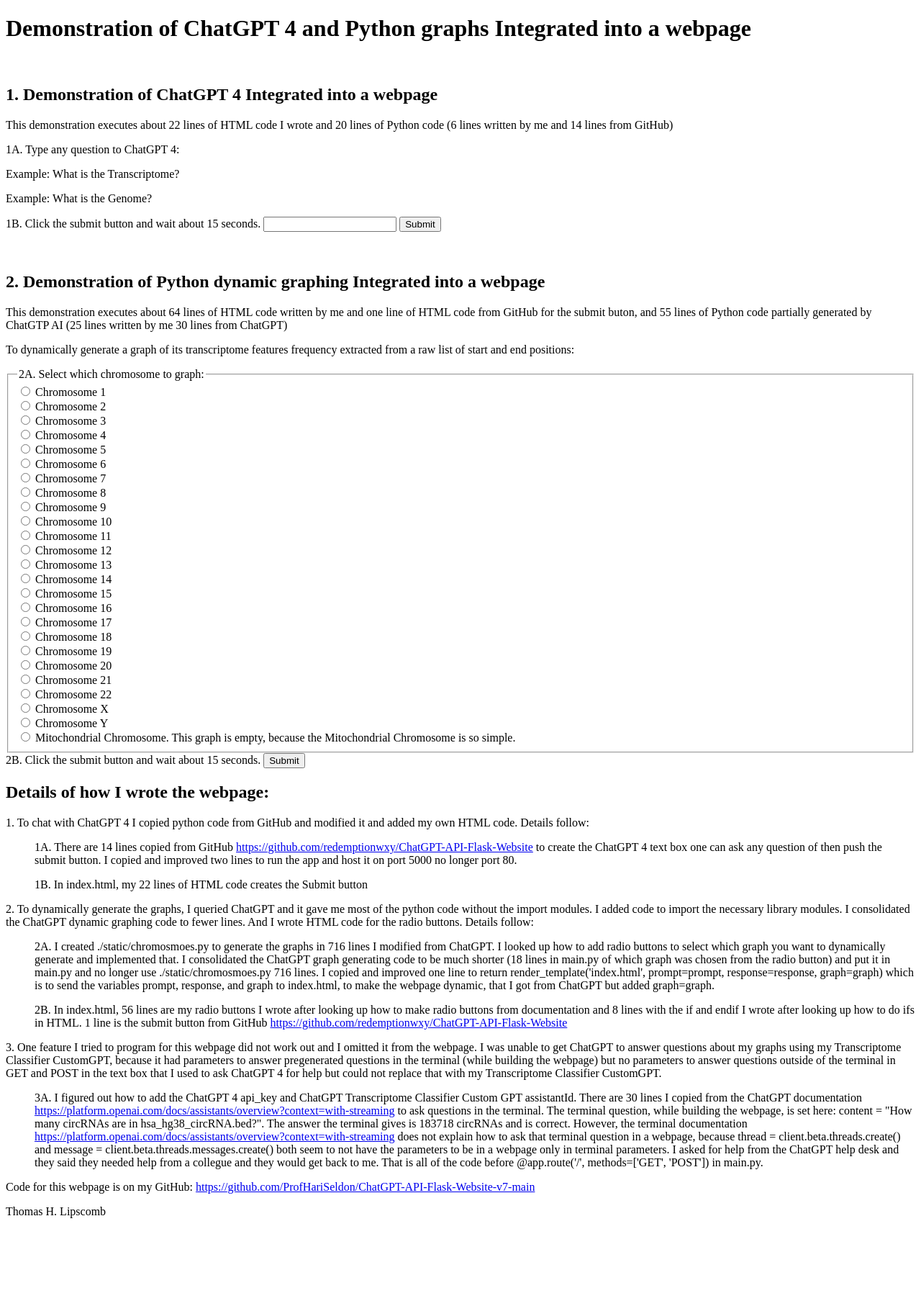
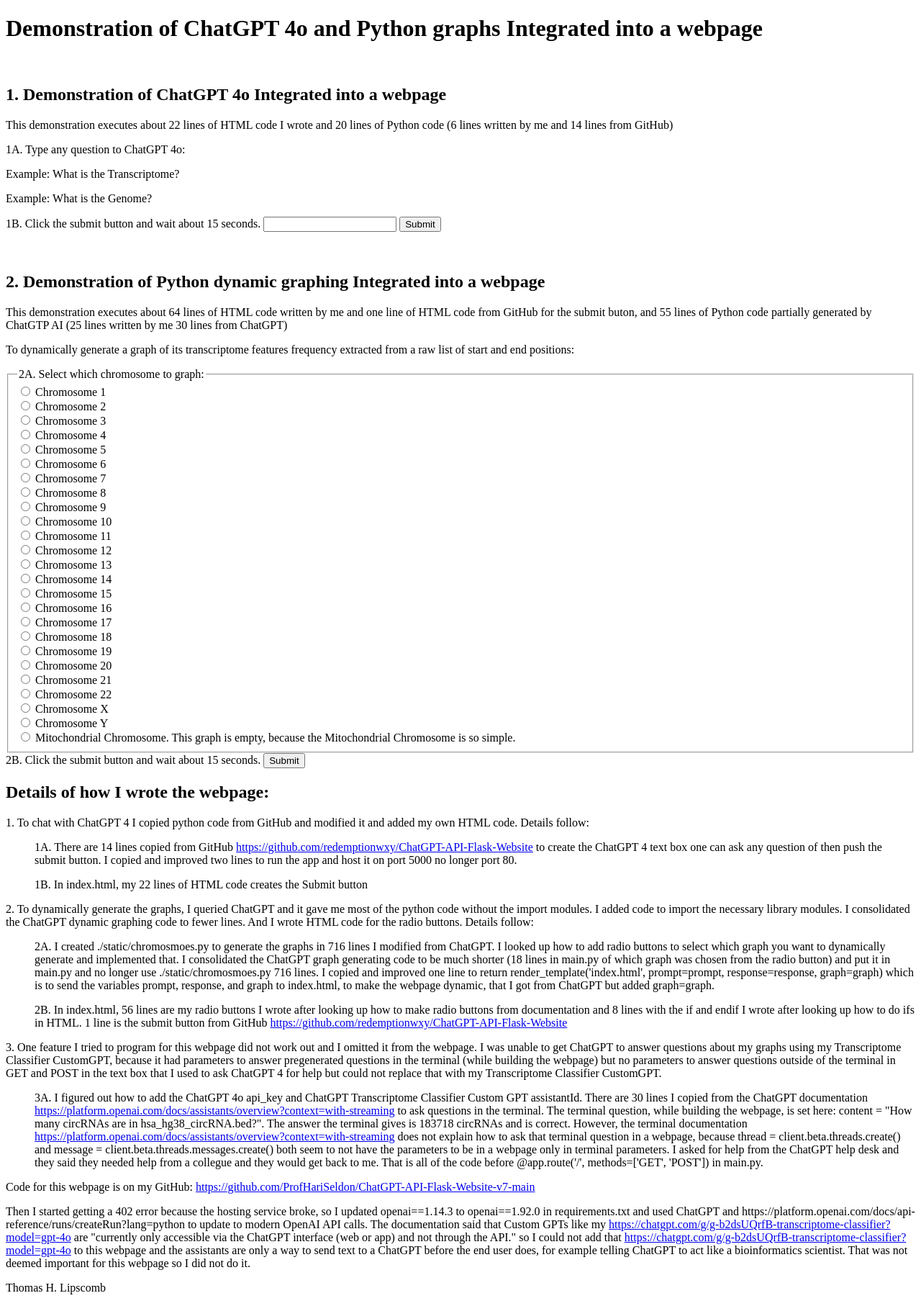
Before and after one commit to ProfHariSeldon/ChatGPT-API-Flask-Website-v7-main, a Flask app: page / in a window 1280 px wide. Shown: the whole page at 72% size. Before the commit the page ends 1692 px from the top, so only its background shows below. Run offline with Flask 3, Linux system fonts and the light colour scheme.

Commit message:
Update index.html Update after 502 web error

```diff
--- a/templates/index.html
+++ b/templates/index.html
@@ -2,18 +2,18 @@
 <html lang="en">
 <head>
     <meta charset="UTF-8">
-    <title>TL ChatGPT 4 and Dynamic Graphs</title>
-    <meta name="description" content="Demonstration of ChatGPT 4 and Dynamic Python graphs Integrated into a webpage">
+    <title>TL ChatGPT 4o and Dynamic Graphs</title>
+    <meta name="description" content="Demonstration of ChatGPT 4o and Dynamic Python graphs Integrated into a webpage">
     <meta name="keywords" content="Thomas H. Lipscomb, Thomas Lipscomb, End to End webpage, Transcriptomics, ChatGPT, Dynamic Graphs, 2024">
-    <title>Demonstration of ChatGPT 4 and Dynamic Python graphs Integrated into a webpage</title>
+    <title>Demonstration of ChatGPT 4o and Dynamic Python graphs Integrated into a webpage</title>
 </head>
 <body>
-    <h1>Demonstration of ChatGPT 4 and Python graphs Integrated into a webpage</h1><br>
-    <h2><b>1. Demonstration of ChatGPT 4 Integrated into a webpage</b></h2>
+    <h1>Demonstration of ChatGPT 4o and Python graphs Integrated into a webpage</h1><br>
+    <h2><b>1. Demonstration of ChatGPT 4o Integrated into a webpage</b></h2>
     <p>This demonstration executes about 22 lines of HTML code I wrote and 20 lines of Python code (6 lines written by me and 14 lines from GitHub)<br>
     <!-- https://stackoverflow.com/questions/5392882/why-is-chrome-showing-a-please-fill-out-this-field-tooltip-on-empty-fields -->
     <form method="post">
-        <label for="prompt">1A. Type any question to ChatGPT 4:</label>
+        <label for="prompt">1A. Type any question to ChatGPT 4o:</label>
         <p>Example: What is the Transcriptome?</p>
         <p>Example: What is the Genome?</p>
         <!-- https://www.w3schools.com/tags/att_input_required.asp -->
@@ -22,7 +22,7 @@
     </form>
 
     {% if response %}
-        <h2>Response to ChatGPT 4 Question:</h2>
+        <h2>Response to ChatGPT 4o Question:</h2>
         <p>{{ response }}</p>
     {% endif %}
 
@@ -110,9 +110,11 @@
 
     <p>3. One feature I tried to program for this webpage did not work out and I omitted it from the webpage.  I was unable to get ChatGPT to answer questions about my graphs using my Transcriptome Classifier CustomGPT, because it had parameters to answer pregenerated questions in the terminal (while building the webpage) but no parameters to answer questions outside of the terminal in GET and POST in the text box that I used to ask ChatGPT 4 for help but could not replace that with my Transcriptome Classifier CustomGPT.</p>
 
-    <ul>3A. I figured out how to add the ChatGPT 4 api_key and ChatGPT Transcriptome Classifier Custom GPT assistantId. There are 30 lines I copied from the ChatGPT documentation <a href="https://platform.openai.com/docs/assistants/overview?context=with-streaming">https://platform.openai.com/docs/assistants/overview?context=with-streaming</a> to ask questions in the terminal.  The terminal question, while building the webpage, is set here: content = "How many circRNAs are in hsa_hg38_circRNA.bed?".  The answer the terminal gives is 183718 circRNAs and is correct.  However, the terminal documentation <a href="https://platform.openai.com/docs/assistants/overview?context=with-streaming">https://platform.openai.com/docs/assistants/overview?context=with-streaming</a> does not explain how to ask that terminal question in a webpage, because thread = client.beta.threads.create() and message = client.beta.threads.messages.create() both seem to not have the parameters to be in a webpage only in terminal parameters.  I asked for help from the ChatGPT help desk and they said they needed help from a collegue and they would get back to me.  That is all of the code before @app.route('/', methods=['GET', 'POST']) in main.py.</ul>
+    <ul>3A. I figured out how to add the ChatGPT 4o api_key and ChatGPT Transcriptome Classifier Custom GPT assistantId. There are 30 lines I copied from the ChatGPT documentation <a href="https://platform.openai.com/docs/assistants/overview?context=with-streaming">https://platform.openai.com/docs/assistants/overview?context=with-streaming</a> to ask questions in the terminal.  The terminal question, while building the webpage, is set here: content = "How many circRNAs are in hsa_hg38_circRNA.bed?".  The answer the terminal gives is 183718 circRNAs and is correct.  However, the terminal documentation <a href="https://platform.openai.com/docs/assistants/overview?context=with-streaming">https://platform.openai.com/docs/assistants/overview?context=with-streaming</a> does not explain how to ask that terminal question in a webpage, because thread = client.beta.threads.create() and message = client.beta.threads.messages.create() both seem to not have the parameters to be in a webpage only in terminal parameters.  I asked for help from the ChatGPT help desk and they said they needed help from a collegue and they would get back to me.  That is all of the code before @app.route('/', methods=['GET', 'POST']) in main.py.</ul>
 
     <p>Code for this webpage is on my GitHub: <a href="https://github.com/ProfHariSeldon/ChatGPT-API-Flask-Website-v7-main">https://github.com/ProfHariSeldon/ChatGPT-API-Flask-Website-v7-main</a></p>
+
+    <p>Then I started getting a 402 error because the hosting service broke, so I updated openai==1.14.3 to openai==1.92.0 in requirements.txt and used ChatGPT and https://platform.openai.com/docs/api-reference/runs/createRun?lang=python to update to modern OpenAI API calls.  The documentation said that Custom GPTs like my <a href="Transcriptome Classifier">https://chatgpt.com/g/g-b2dsUQrfB-transcriptome-classifier?model=gpt-4o</a> are "currently only accessible via the ChatGPT interface (web or app) and not through the API." so I could not add that <a href="Transcriptome Classifier">https://chatgpt.com/g/g-b2dsUQrfB-transcriptome-classifier?model=gpt-4o</a> to this webpage and the assistants are only a way to send text to a ChatGPT before the end user does, for example telling ChatGPT to act like a bioinformatics scientist.  That was not deemed important for this webpage so I did not do it.</p>
 
     <p>Thomas H. Lipscomb</p>
 </body>
```
